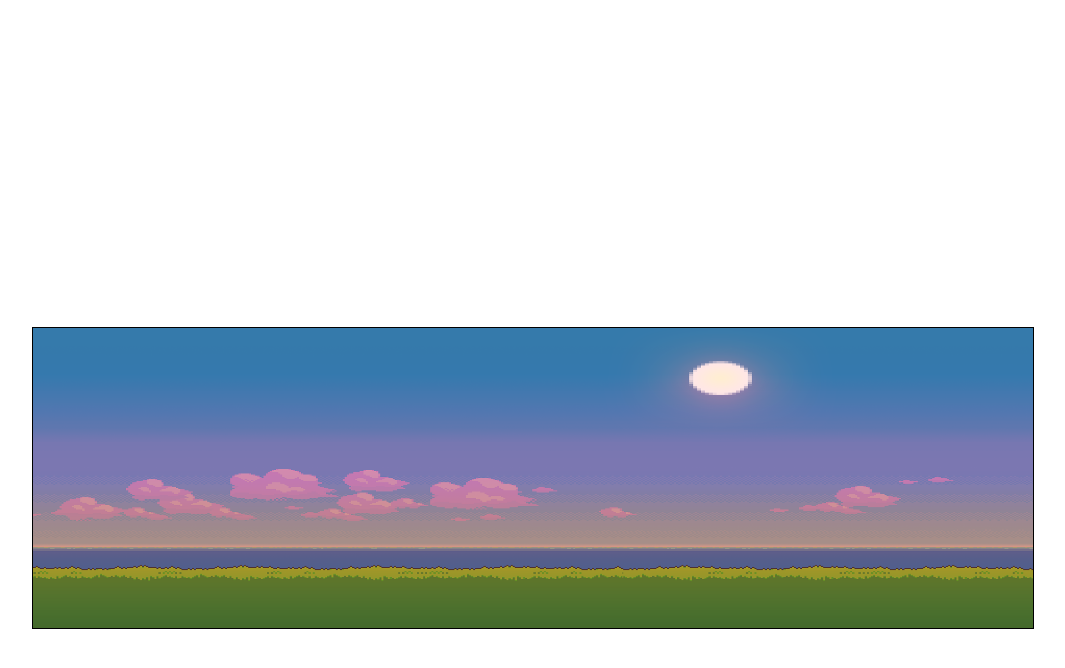
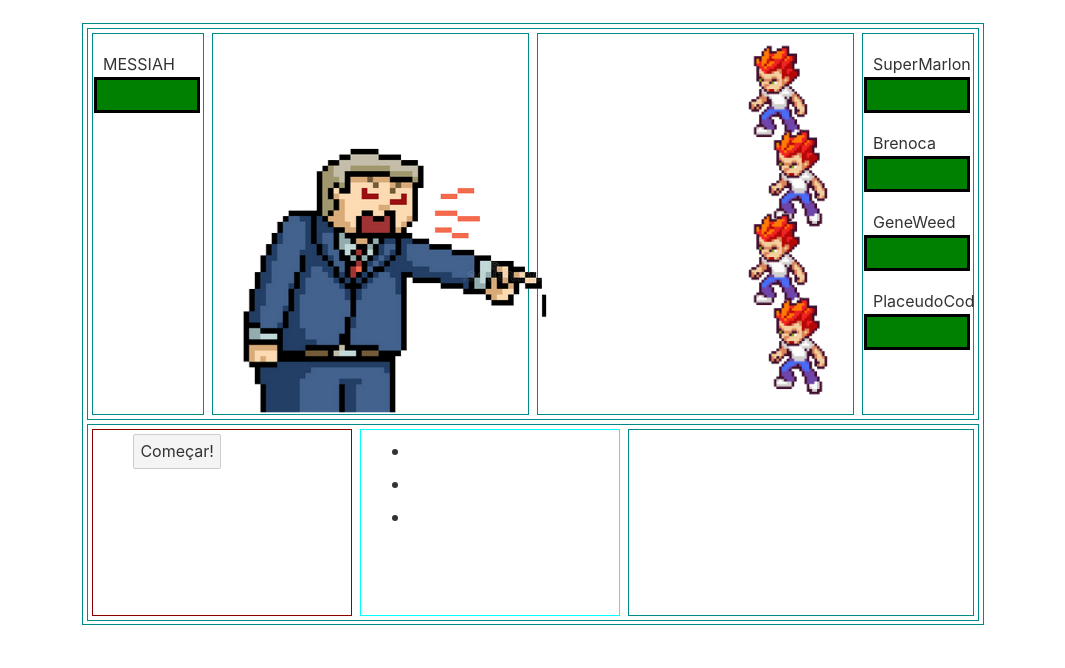
Before and after one commit to pl4cydo/IFPE-projeto-svelte--RPG, a Svelte app in the folder svelte-app/: page / in a window 1280 px wide. Shown: the top 668 px of the page, without its empty margins (107-1172 px from the left). Built offline with nearby package versions, Linux system fonts and the light colour scheme.

Commit message:
tentativa de multiplos personagens pelos ares

```diff
--- a/svelte-app/src/App.svelte
+++ b/svelte-app/src/App.svelte
@@ -6,6 +6,6 @@
 
 </script>
 
-	<Mapa/>
-	<!-- <Menu/>
-	<Batalha/> -->
+	<!-- <Mapa/> -->
+	<!-- <Menu/> -->
+	<Batalha/>
--- a/svelte-app/src/Batalha.svelte
+++ b/svelte-app/src/Batalha.svelte
@@ -1,20 +1,21 @@
 <script type="text/javascript">
 	import Personagens from "./Contents/Personagens.svelte"
+	import Boss from "./Contents/Boss.svelte"
+	// import {dale} from "./Contents/Personagens.svelte"
 </script>
 
 <main>
 	<div class="container">
 		<div class="principal">
 			<div class="topRow">
-				<Personagens/>
+				<Boss/>
 				<Personagens/>
 			</div>
 			<div class="bottonRow">
-				<div class="inimigos"></div>
+				<div class="menu">
+
+				</div>
 				<div class="personagens">
-					<li class="lista"></li>
-					<li class="lista"></li>
-					<li class="lista"></li>
 				</div>
 				<div class="movimentos"></div>
 			</div>
@@ -67,7 +68,7 @@
 		margin-left: 4px;
 		display: flex;
 	}
-	.inimigos {
+	.menu {
 		border: 1px solid;
 		border-color: darkred;
 		width: 30%;
--- /dev/null
+++ b/svelte-app/src/Contents/Boss.svelte
@@ -0,0 +1,72 @@
+<script type="text/javascript">
+
+</script>
+
+<div class="playerBloco">
+	<div class="divisao">
+		<div class="hpbloc">
+			<div class="name">
+				<p class="name2">MESSIAH</p>
+				<div class="contorno">
+					<div class="life1"></div>
+				</div>
+			</div>
+		</div>
+	</div>
+	<div class="battlebloc">
+		<img class="Boss" src="images/boss_semfundo.png">
+	</div>
+</div>
+
+<style type="text/css">
+	.playerBloco {
+		display: flex;
+	}
+	.hpbloc {
+		border: 1px solid;
+		border-color: darkcyan;
+		width: 110px;
+		height: 380px;
+		margin: 4px;
+		margin-left: 4px;
+
+
+	}
+	.contorno {
+		width: 100px;
+		height: 30px;
+		border: 3px solid;
+		border-color: black;
+		margin: 1px;
+		margin-top: 3px;
+	}
+	.battlebloc {
+		border: 1px solid;
+		border-color: darkcyan;
+		width: 315px;
+		height: 380px;
+		margin: 4px;
+		margin-left: 4px;
+	}
+	.name {
+
+	}
+	.name2 {
+		margin: 0;
+		margin-top: 20px;
+		margin-left: 10px;
+		margin-right: 20px;
+	}
+	.Boss {
+		padding: 0;
+		height: 300px;
+		transform: scaleX(-1);
+		margin-top: 80px;
+		margin-left: 0px;
+	}
+	.life1 {
+		width: 100px;
+		height: 30px;
+		background-color: green;
+	}
+</style>
--- a/svelte-app/src/Contents/Personagens.svelte
+++ b/svelte-app/src/Contents/Personagens.svelte
@@ -1,46 +1,101 @@
-<script type="text/javascript">
+<script>
+import SuperMarlonBotao from "./SuperMarlonBotao.svelte"
+
+
+	let superMarlon = {
+		name: "SuperMarlon",
+		vida: 100,
+		ataque: 10,
+	}
+	let brenoca = {
+		name: "Brenoca",
+		vida: 150,
+		ataque: 8,
+	}
+	let geneWeed = {
+		name: "GeneWeed",
+		vida: 80,
+		ataque: 20,
+	}
+	let placeudoCodigo = {
+		name: "PlaceudoCódigo",
+		vida: 100,
+		ataque: 10,
+	}
+
+	function init() {
+		const playerArray = [superMarlon, brenoca, geneWeed, placeudoCodigo];
+
+		let heroIndex = prompt("escolhe o personagem: 0 - Super Marlon, 1 - brenoca, 2 - GeneWeed, 3 PlaceudoCódigo ");
+		var player = playerArray[heroIndex];
+
+
+		document.getElementById("playerName").innerHTML ="Nome: " + player.name;
+		document.getElementById("playerVida").innerHTML = "HP: " + player.vida;
+		document.getElementById("playerAtaque").innerHTML ="Ataque: " + player.ataque;
+	}
+
+	function dale() {
+		init()
+
+	}
+
+
+	// window.onload = function() {
+
+	// }
+
 
 </script>
 
+
 <div class="playerBloco">
+	<div class="battlebloc">
+		<img class="player1" src="images/player.png">
+		<img class="player2" src="images/player.png">
+		<img class="player3" src="images/player.png">
+		<img class="player4" src="images/player.png">
+	</div>
 	<div class="divisao">
 		<div class="hpbloc">
 			<div class="name">
 				<p class="name2">SuperMarlon</p>
-				<p class="name2">Brenoca</p>
-				<p class="name2">GeneWeed</p>
-				<p class="name2">PlaceudoCod</p>
-			</div>
-			<div class="name">
 				<div class="contorno">
 					<div class="life1"></div>
 				</div>
+				<p class="name2">Brenoca</p>
 				<div class="contorno">
 					<div class="life2"></div>
 				</div>
+				<p class="name2">GeneWeed</p>
 				<div class="contorno">
 					<div class="life3"></div>
 				</div>
+				<p class="name2">PlaceudoCod</p>
 				<div class="contorno">
 					<div class="life4"></div>
 				</div>
 			</div>
 		</div>
 	</div>
-	<div class="battlebloc">
-		<img class="player1" src="images/player.png">
-		<img class="player2" src="images/player.png">
-		<img class="player3" src="images/player.png">
-		<img class="player4" src="images/player.png">
-	</div>
+	<ul class="status">
+		<li class="listaAparencia" id="playerName"></li>
+		<li class="listaAparencia" id="playerVida"></li>
+		<li class="listaAparencia" id="playerAtaque"></li>
+	</ul>
+	<button class="botaoComecar" on:click={() => dale()}>Começar!</button>
+	<div id="areaBotao"></div>
 </div>
 
 <style type="text/css">
+	.playerBloco {
+		display: flex;
+	}
 	.hpbloc {
 		border: 1px solid;
 		border-color: darkcyan;
-		width: 430px;
-		height: 60px;
+		width: 110px;
+		height: 380px;
 		margin: 4px;
 		margin-left: 4px;
 
@@ -57,21 +112,22 @@
 	.battlebloc {
 		border: 1px solid;
 		border-color: darkcyan;
-		width: 430px;
-		height: 295px;
+		width: 315px;
+		height: 380px;
 		margin: 4px;
 		margin-left: 4px;
 	}
 	.name {
-		display: flex;
+
 	}
 	.name2 {
 		margin: 0;
+		margin-top: 20px;
 		margin-left: 10px;
 		margin-right: 20px;
 	}
 	.player1 {
-		height: 100px;
+		height: 120px;
 		transform: scaleX(-1);
 		margin-left: 180px;
 	}
@@ -81,7 +137,7 @@
 		background-color: green;
 	}
 	.player2 {
-		height: 100px;
+		height: 120px;
 		transform: scaleX(-1);
 		margin-top: -40px;
 		margin-left: 200px;
@@ -92,7 +148,7 @@
 		background-color: green;
 	}
 	.player3 {
-		height: 100px;
+		height: 120px;
 		transform: scaleX(-1);
 		margin-left: 180px;
 		margin-top: -40px;
@@ -103,7 +159,7 @@
 		background-color: green;
 	}
 	.player4 {
-		height: 100px;
+		height: 120px;
 		transform: scaleX(-1);
 		margin-top: -40px;
 		margin-left: 200px;
@@ -113,4 +169,24 @@
 		height: 30px;
 		background-color: green;
 	}
+	.status {
+		border: 1px solid;
+		border-color: cyan;
+		width: 218px;
+		height: 185px;
+		margin-top: 400px;
+		margin-left: -173px;
+		position: absolute;
+		visibility: visible;
+	}
+	.listaAparencia {
+		font: 15pt status-bar;
+		margin: 10px;
+	}
+	.botaoComecar {
+		position: absolute;
+		margin-top: 405px;
+		margin-left: -400px;
+
+	}
 </style>
--- /dev/null
+++ b/svelte-app/src/Contents/SuperMarlonBotao.svelte
@@ -0,0 +1,8 @@
+<script type="text/javascript">
+
+</script>
+
+<main>
+	<button>Murro</button>
+	<button>Power!</button>
+</main>
--- a/svelte-app/src/Mapa.svelte
+++ b/svelte-app/src/Mapa.svelte
@@ -14,6 +14,8 @@
 	<div class="container">
 		<img src="./images/backgound.png" class="fundo">
 		<canvas id="canvas" height="300" width="1000"></canvas>
+		<img class="castelo" src="./images/castelo.png">
+		<img class="player" src="./images/player.png">
 	</div>
 </main>
 
@@ -23,16 +25,28 @@
 		height: 100hv;
 		display: flex;
 		justify-content: center;
-		margin-top: 320px;
+		margin-top: 300px;
 	}
 	.fundo {
 		height: 300px;
 		width: 1000px;
 		position: relative;
 	}
-
 	#canvas {
 		outline: 1px solid #000;
 		position: absolute;
 	}
+	.castelo {
+		margin-top: 180px;
+		position: absolute;
+		width: 100px;
+		height: 100px;
+	}
+	.player {
+		margin-top: 180px;
+		margin-left: -900px;
+		position: absolute;
+		width: 100px;
+		height: 100px;
+	}
 </style>
```
Also changed, not shown: svelte-app/src/Contents/personagens.js (added, +27 -0 lines), svelte-app/public/images/castelo.png (added).
